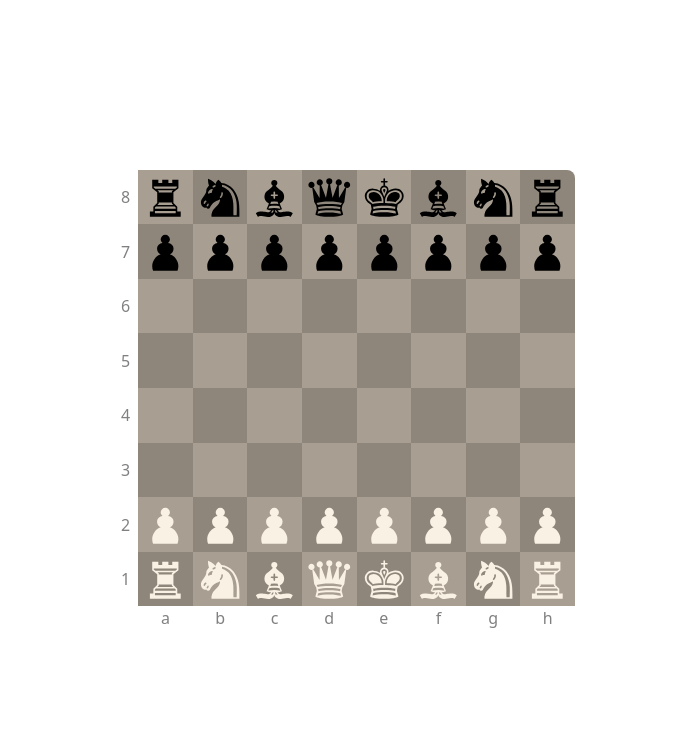
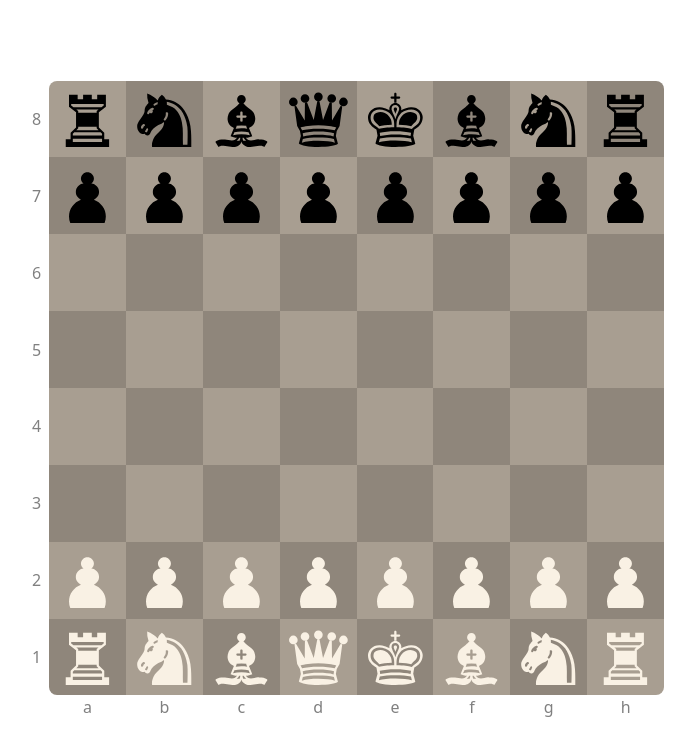
Before and after one commit to unibo-dslab-projects/ASW25-MicheleMonti-woodpecker, a React (Vite) app in the folder client/: page / in a window 1280 px wide. Shown: the top 756 px of the page, without its empty margins (296-991 px from the left). Built offline with nearby package versions, Linux system fonts and the light colour scheme.

Commit message:
Change board into a subgrid

```diff
--- a/client/src/Components/Board.tsx
+++ b/client/src/Components/Board.tsx
@@ -48,8 +48,8 @@ export default function Board() {
     return (
         <div className="flex items-center justify-center h-screen">
             <div className="relative">
-                <div className="grid chess-board-grid-area w-[36w] h-[36vw] rounded-lg overflow-hidden">
-                    <div className="contents">
+                <div className="desk-grid-area w-[min(50vw,50vw)]">
+                    <div className="board-subgrid rounded-lg overflow-hidden">
                         {CELLS.map(cell =>
                             <Square key={cell} name={cell} color={getCellColor(cell)} onClick={() => onSelectedCell(cell)} isSelected={selectedCell == cell} />
                         )}
--- a/client/src/style.css
+++ b/client/src/style.css
@@ -3,7 +3,8 @@
 @tailwind utilities;
 
 @layer components {
-    .chess-board-grid-area {
+    .desk-grid-area {
+        display: grid;
         grid-template:
             "r8 A8 B8 C8 D8 E8 F8 G8 H8" 1fr
             "r7 A7 B7 C7 D7 E7 F7 G7 H7" 1fr
@@ -16,6 +17,12 @@
             ".. rA rB rC rD rE rF rG rH" auto
             / auto 1fr 1fr 1fr 1fr 1fr 1fr 1fr 1fr
             ;
+    }
+    .board-subgrid {
+        display: grid;
+        grid-row: A8 / A1;
+        grid-column: A1 / H1;
+        grid: subgrid / subgrid;
     }
 }
 
```
